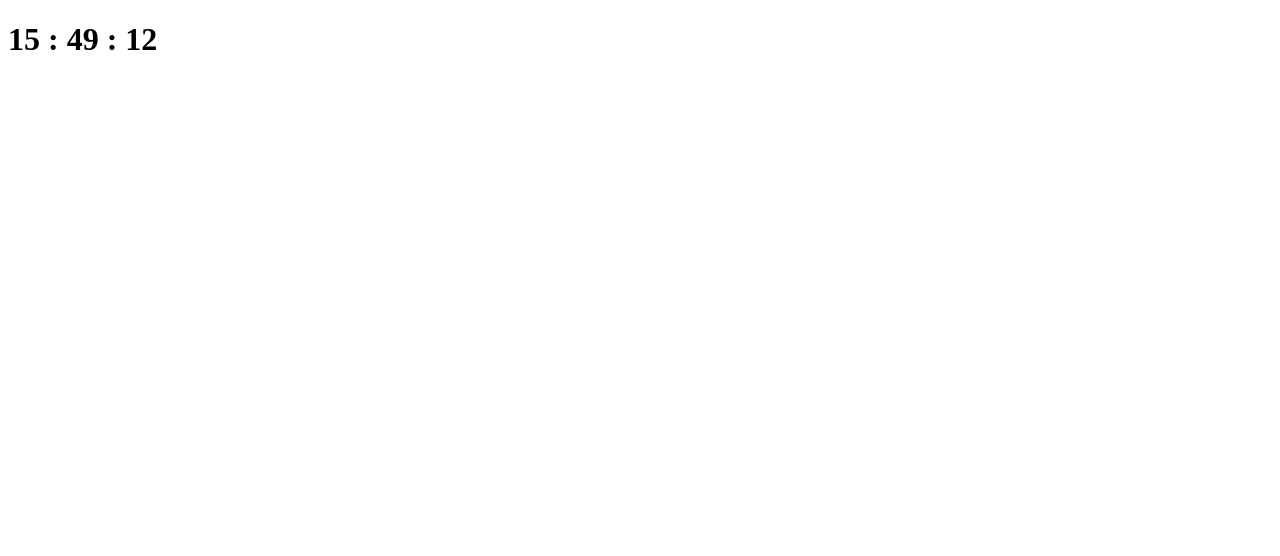
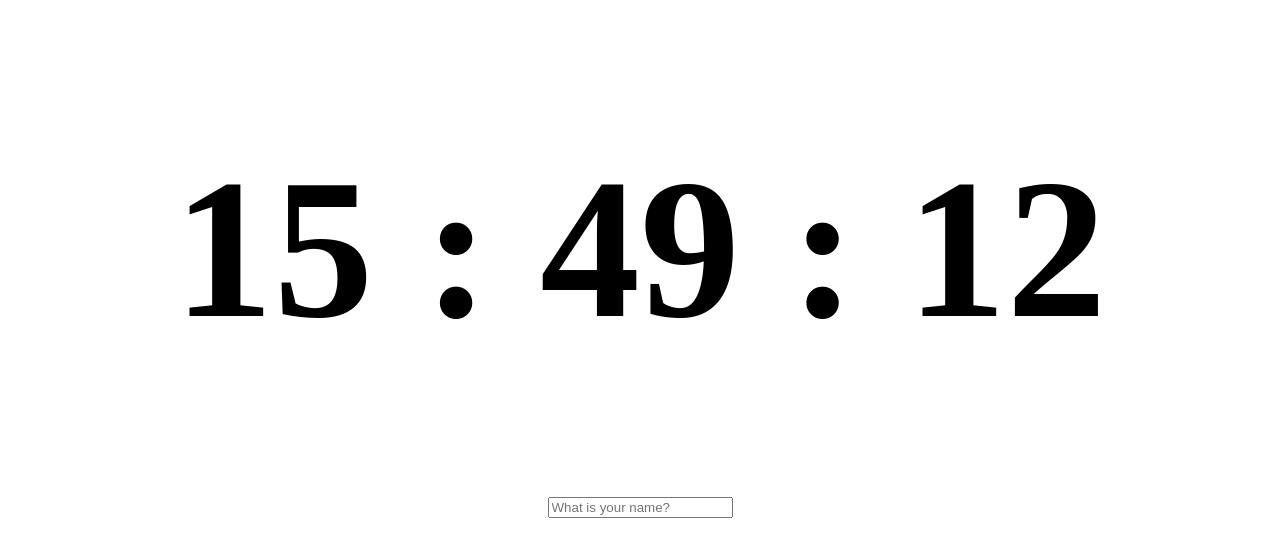
Before and after one commit to wallypark710/Custom_Board, a plain HTML site: page index.html in a window 1280 px wide. Drawn offline with Linux system fonts and the light colour scheme.

Commit message:
add user module

```diff
--- /dev/null
+++ b/greeting.js
@@ -0,0 +1,44 @@
+const form = document.querySelector('.js-user');
+const input = form.querySelector('input');
+const greeting = document.querySelector('.js-greeting');
+
+const USER_LS = 'currentUser';
+const SHOW = 'showing';
+
+function printGreeting(text){
+	form.classList.remove(SHOW);
+	greeting.classList.add(SHOW);
+	greeting.innerText = `Hello ${text}`;
+}
+
+function saveUser(text){
+	localStorage.setItem(USER_LS, text);
+}
+
+function handleSubmit(event){
+	event.preventDefault();
+	const user = input.value;
+	printGreeting(user);
+	saveUser(user);
+}
+
+function askUser(){
+	form.classList.add(SHOW);
+	form.addEventListener('submit', handleSubmit);
+}
+
+function getUser(){
+	const currentUser = localStorage.getItem(USER_LS);
+
+	if( currentUser === null ){
+		askUser();
+	} else {
+		printGreeting(currentUser);
+	}
+}
+
+function init(){
+	getUser();
+}
+
+init();
--- a/index.css
+++ b/index.css
@@ -0,0 +1,18 @@
+.js-clock{
+	text-align: center;
+	font-size:100px;
+	font-family: serif;
+}
+
+.js-user,h4{
+	text-align: center;
+}
+
+.js-greeing,
+.js-user {
+	display: none;
+}
+
+.showing{
+	display: block;
+}
--- a/index.html
+++ b/index.html
@@ -10,6 +10,14 @@
 			<h1>00:00</h1>
 		</div>
 
+
+		<form class="js-user">
+			<input type="text" placeholder="What is your name?"/>
+		</form>
+		<h4 class="js-greeting"></h4>
+
+
 		<script src="clock.js"></script>
+		<script src="greeting.js"></script>
 	</body>
 </html>
```
